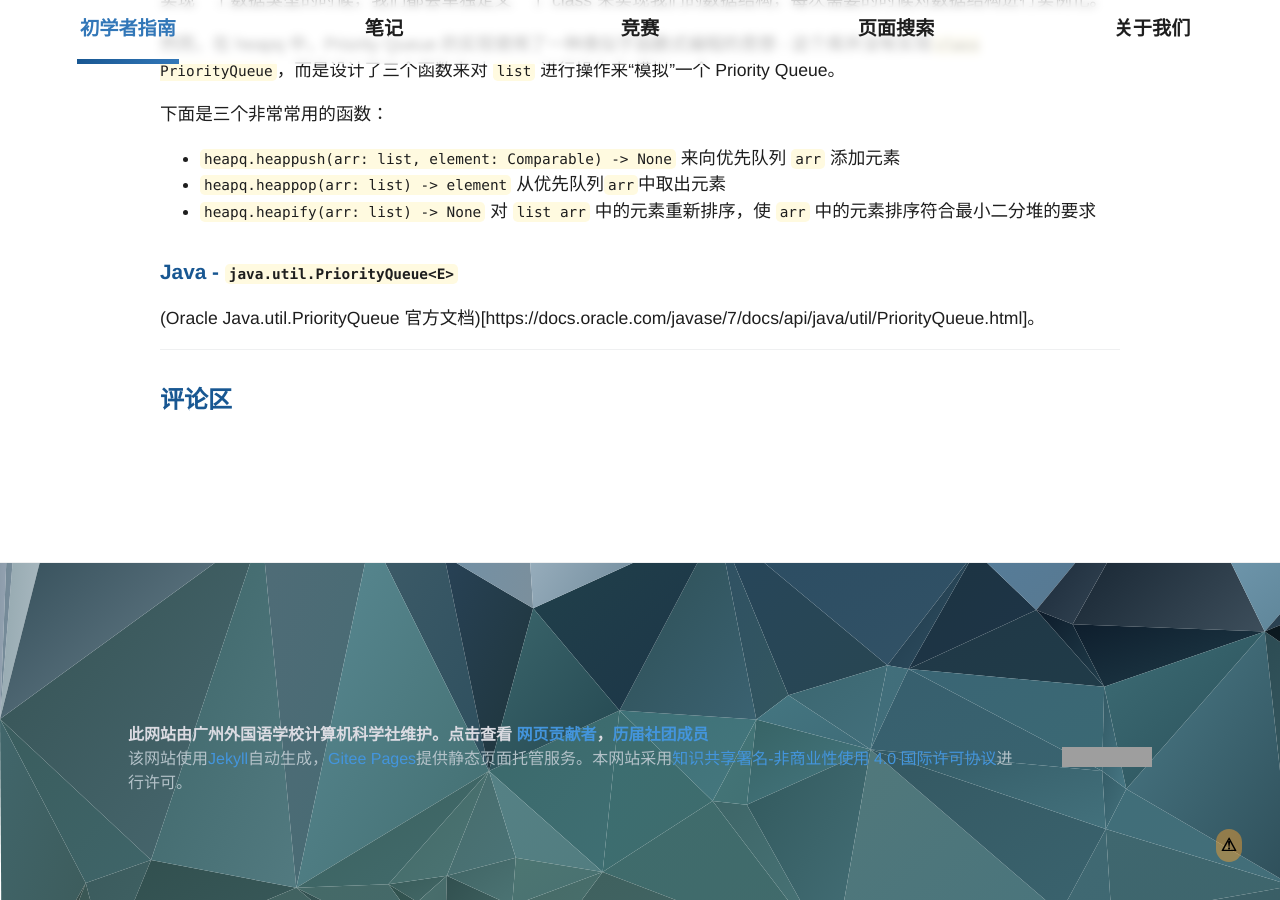
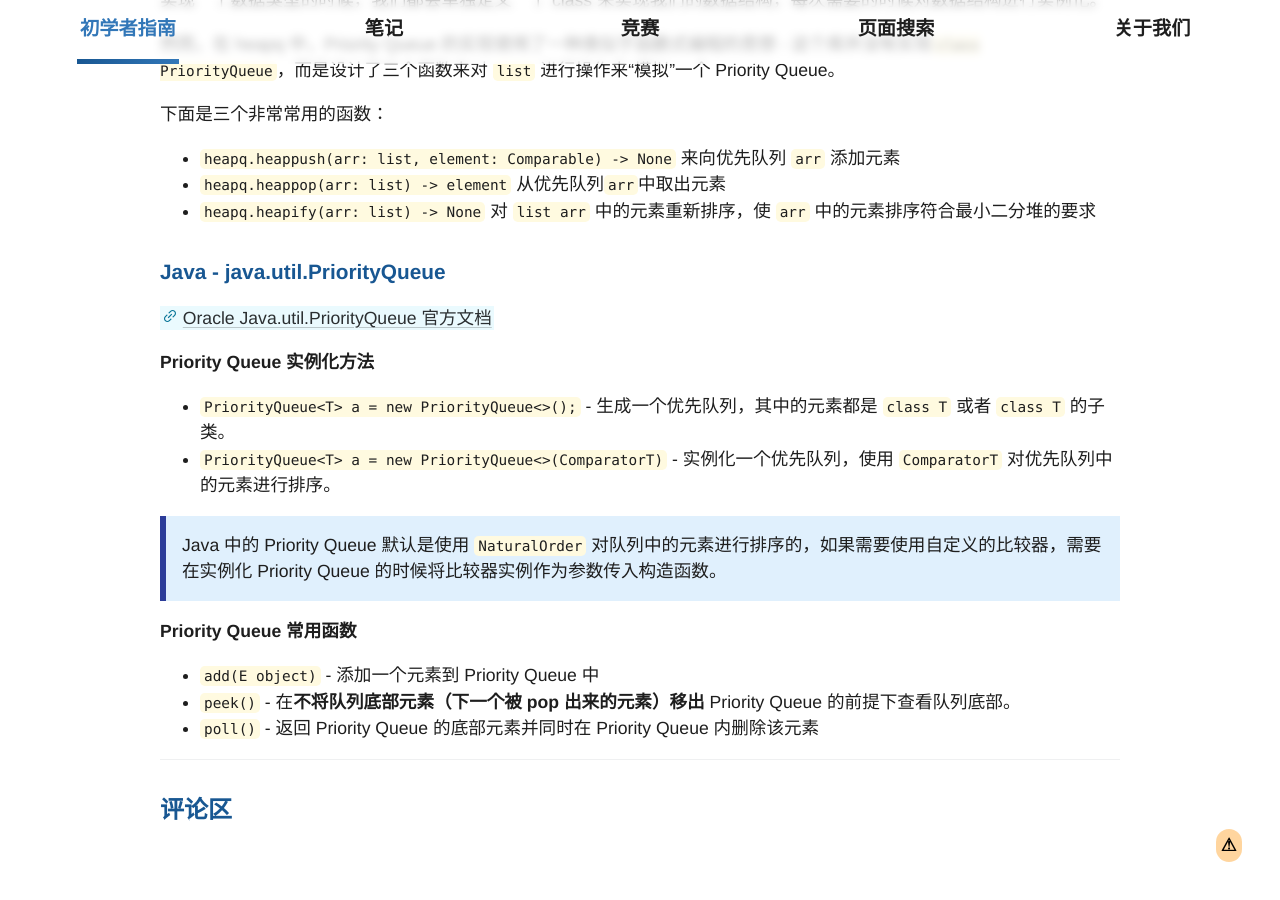
Before and after one commit to MarkChenYutian/gwcsclub, a Jekyll site: the page built from _posts/notes/Algorithm/2021-04-30-Priority-Queue.md, in a window 1280 px wide and 900 px high, scrolled down 2885 px. Built offline with Jekyll 4.4.1, drawn with Linux system fonts in a browser that asks for light colours; nearby versions of some CDN libraries; comment, search, counter and statistics services are not loaded; grey boxes are pictures that could not be loaded.

Commit message:
Update Algorithm Note - Queue

```diff
--- a/_posts/notes/Algorithm/2021-04-30-Priority-Queue.md
+++ b/_posts/notes/Algorithm/2021-04-30-Priority-Queue.md
@@ -9,7 +9,7 @@ Author: Mark
 
 <ul class="time-vertical" style="margin-left: 32px;">
     <li><online></online><a href="{{ site.baseurl }}/2021/03/02/Time-Complexity.html">理论基础：时间复杂度 Time Complexity</a></li>
-    <li><offline></offline><a href="">数据结构：队列 Queue</a></li>
+    <li><online></online><a href="{{ site.baseurl }}/2021/05/10/Queue.html">数据结构：队列 Queue</a></li>
     <li><offline></offline><a href="">数据结构：最大堆，最小堆 Min/Max Heap</a></li>
 </ul>
 
@@ -84,6 +84,21 @@ Not Implemented Yet. See Python Version.
 * `heapq.heappop(arr: list) -> element` 从优先队列`arr`中取出元素
 * `heapq.heapify(arr: list) -> None` 对 `list arr` 中的元素重新排序，使 `arr` 中的元素排序符合最小二分堆的要求
 
-#### Java - `java.util.PriorityQueue<E>`
+#### Java - java.util.PriorityQueue<E>
 
-(Oracle Java.util.PriorityQueue 官方文档)[https://docs.oracle.com/javase/7/docs/api/java/util/PriorityQueue.html]。
+[Oracle Java.util.PriorityQueue 官方文档](https://docs.oracle.com/javase/7/docs/api/java/util/PriorityQueue.html)
+
+**Priority Queue 实例化方法**
+
+* `PriorityQueue<T> a = new PriorityQueue<>();` - 生成一个优先队列，其中的元素都是 `class T` 或者 `class T` 的子类。
+* `PriorityQueue<T> a = new PriorityQueue<>(ComparatorT)` - 实例化一个优先队列，使用 `ComparatorT` 对优先队列中的元素进行排序。
+
+<div class="info">
+	Java 中的 Priority Queue 默认是使用 <code>NaturalOrder</code> 对队列中的元素进行排序的，如果需要使用自定义的比较器，需要在实例化 Priority Queue 的时候将比较器实例作为参数传入构造函数。
+</div>
+
+**Priority Queue 常用函数**
+
+* `add(E object)` - 添加一个元素到 Priority Queue 中
+* `peek()` - 在**不将队列底部元素（下一个被 pop 出来的元素）移出** Priority Queue 的前提下查看队列底部。
+* `poll()` - 返回 Priority Queue 的底部元素并同时在 Priority Queue 内删除该元素
```
Also changed, not shown: _posts/notes/Algorithm/2021-03-04-algorithm-home.md (+1 -1 lines), _posts/notes/Algorithm/2021-04-12-Breadth-First-Search.md (+1 -1 lines), _posts/notes/Algorithm/2021-04-12-Depth-First-Search.md (+1 -1 lines), _posts/notes/Algorithm/2021-04-29-Uniform-Cost-Search.md (+1 -1 lines), _posts/notes/Algorithm/2021-05-03-Min-Span-Tree.md (+2 -1 lines), _posts/notes/Algorithm/2021-05-10-Queue.md (added, +87 -0 lines).
